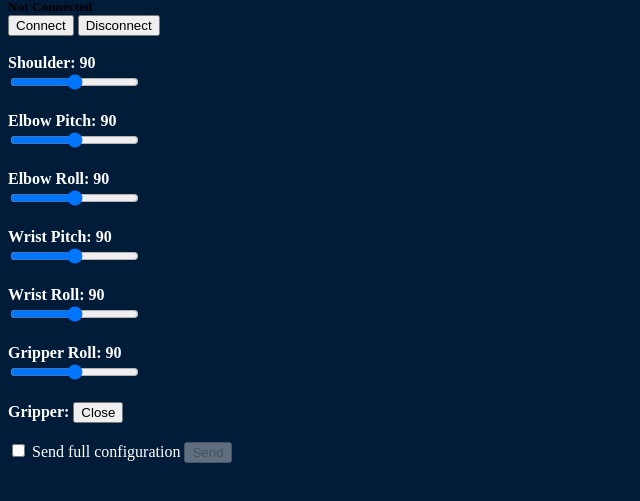
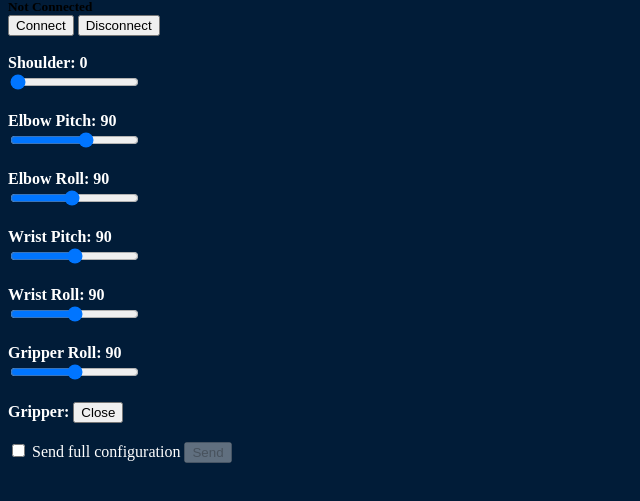
Before and after one commit to Stranjyr/Magicbot_Complete, a plain HTML site: page web_interface/arm_control.html in a window 1280 px wide. Shown: the part 59-560 px from the top of the page, without its empty margins (0-640 px from the left). Drawn offline with Linux system fonts and the light colour scheme.

Commit message:
Shoulder Slider Default
On startup the arm controls set the shoulder joint to the 0 position whereas the servos default to 90.  I changed the slider for the shoulder joint to reflect this discrepancy.  Turns out I had been setting the sliders' default position wrong all along and just got lucky with the default default.  That issue has now been corrected for all sliders.

```diff
--- a/web_interface/arm_control.html
+++ b/web_interface/arm_control.html
@@ -21,43 +21,43 @@ h4 {
   <div><br></div>
   <div>
     <h4 style="display: inline">Shoulder:</h4>
-    <h4 id="shoulder_val" style="display: inline">90</h4><br>
-    <input type="range" id="shoulder" min="0" max="180" defaultValue="90"
+    <h4 id="shoulder_val" style="display: inline">0</h4><br>
+    <input type="range" id="shoulder" min="0" max="180" value="0"
     oninput="document.getElementById('shoulder_val').innerHTML = this.value;">
   </div>
   <br>
   <div>
     <h4 style="display: inline">Elbow Pitch:</h4>
     <h4 id="elbow_pitch_val" style="display: inline">90</h4><br>
-    <input type="range" id="elbow_pitch" min="0" max="150" defaultValue="90"
+    <input type="range" id="elbow_pitch" min="0" max="150" value="90"
     oninput="document.getElementById('elbow_pitch_val').innerHTML = this.value;">
   </div>
   <br>
   <div>
     <h4 style="display: inline">Elbow Roll:</h4>
     <h4 id="elbow_roll_val" style="display: inline">90</h4><br>
-    <input type="range" id="elbow_roll" min="35" max="150" defaultValue="90"
+    <input type="range" id="elbow_roll" min="35" max="150" value="90"
     oninput="document.getElementById('elbow_roll_val').innerHTML = this.value;">
   </div>
   <br>
   <div>
     <h4 style="display: inline">Wrist Pitch:</h4>
     <h4 id="wrist_pitch_val" style="display: inline">90</h4><br>
-    <input type="range" id="wrist_pitch" min="0" max="180" defaultValue="90"
+    <input type="range" id="wrist_pitch" min="0" max="180" value="90"
     oninput="document.getElementById('wrist_pitch_val').innerHTML = this.value;">
   </div>
   <br>
   <div>
     <h4 style="display: inline">Wrist Roll:</h4>
     <h4 id="wrist_roll_val" style="display: inline">90</h4><br>
-    <input type="range" id="wrist_roll" min="0" max="180" defaultValue="90"
+    <input type="range" id="wrist_roll" min="0" max="180" value="90"
     oninput="document.getElementById('wrist_roll_val').innerHTML = this.value;">
   </div>
   <br>
   <div>
     <h4 style="display: inline">Gripper Roll:</h4>
     <h4 id="gripper_roll_val" style="display: inline">90</h4><br>
-    <input type="range" id="gripper_roll" min="0" max="180" defaultValue="90"
+    <input type="range" id="gripper_roll" min="0" max="180" value="90"
     oninput="document.getElementById('gripper_roll_val').innerHTML = this.value;">
   </div>
   <br>
```
